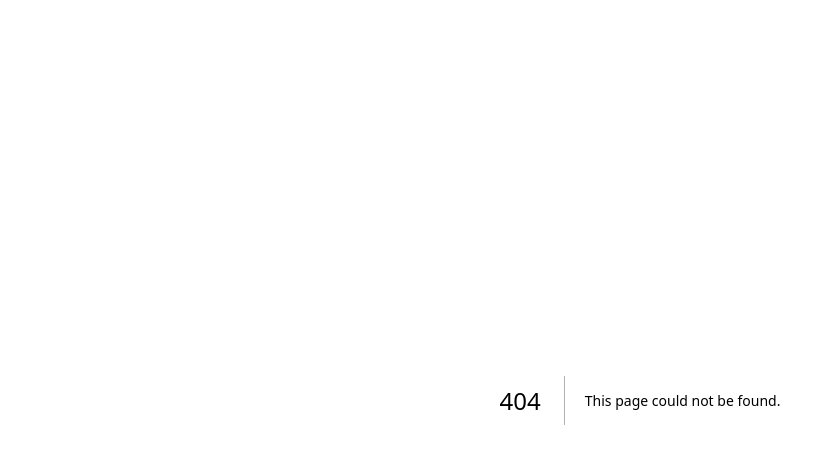
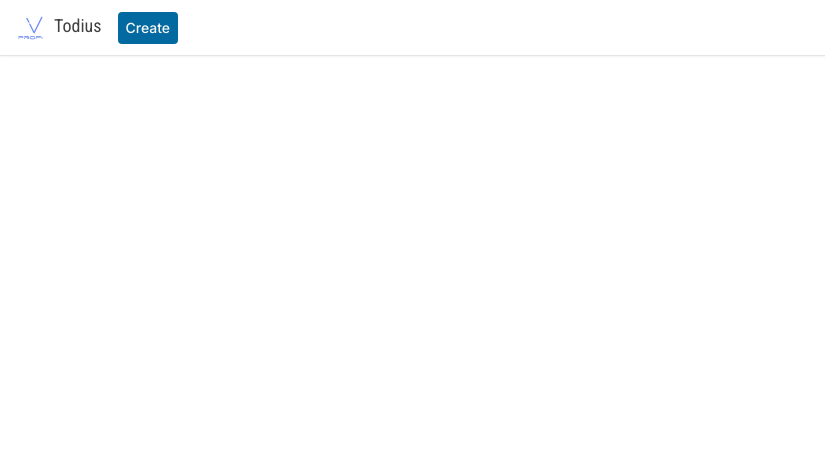
Before and after one commit to Waydj/todius, a Next.js app: page /organization/1 in a window 1280 px wide. Before the commit this address had no page. Shown: the top 464 px of the page, without its empty margins (0-825 px from the left). Built offline with nearby package versions, Linux system fonts and the light colour scheme.

Commit message:
add organization, edit middleware, style button

```diff
--- /dev/null
+++ b/app/(platform)/(clerk)/select-org/[[...select-org]]/page.tsx
@@ -0,0 +1,11 @@
+import { OrganizationList } from "@clerk/nextjs";
+
+export default function CreateOrganizationPage() {
+  return (
+    <OrganizationList
+      hidePersonal
+      afterSelectOrganizationUrl="/organization/:id"
+      afterCreateOrganizationUrl="/organization/:id"
+    />
+  );
+}
--- /dev/null
+++ b/app/(platform)/(dashboard)/_components/navbar.tsx
@@ -0,0 +1,51 @@
+import Logo from "@/components/ui/Logo";
+import { Button } from "@/components/ui/button";
+import { OrganizationSwitcher, UserButton } from "@clerk/nextjs";
+import { Plus } from "lucide-react";
+
+const Navbar = () => {
+  return (
+    <nav className="fixed z-50 top-0 px-4 w-full h-14 border-b shadow-sm bg-white flex items-center">
+      {/* TODO: mobile */}
+      <div className="flex items-center gap-x-4">
+        <div className="hidden md:flex">
+          <Logo />
+        </div>
+        <Button
+          size="sm"
+          variant="primary"
+          className="rounded-sm hidden md:block h-auto py-1.5 px-2"
+        >
+          Create
+        </Button>
+        <Button
+          size="sm"
+          variant="primary"
+          className="rounded-sm block md:hidden"
+        >
+          <Plus className="h-4 w-4" />
+        </Button>
+      </div>
+      <div className="ml-auto flex items-center gap-x-2">
+        <OrganizationSwitcher
+          hidePersonal
+          afterCreateOrganizationUrl="/organization/:id"
+          afterLeaveOrganizationUrl="/select-org"
+          afterSelectOrganizationUrl="/organization/:id"
+          appearance={{
+            elements: {
+              rootBox: {
+                display: "flex",
+                justifyContent: "center",
+                alignItems: "center",
+              },
+            },
+          }}
+        />
+        <UserButton afterSignOutUrl="/" />
+      </div>
+    </nav>
+  );
+};
+
+export default Navbar;
--- /dev/null
+++ b/app/(platform)/(dashboard)/layout.tsx
@@ -0,0 +1,12 @@
+import Navbar from "./_components/navbar";
+
+const DashboardLayout = ({ children }: { children: React.ReactNode }) => {
+  return (
+    <div className="h-full">
+      <Navbar />
+      {children}
+    </div>
+  );
+};
+
+export default DashboardLayout;
--- /dev/null
+++ b/app/(platform)/(dashboard)/organization/[organizationId]/page.tsx
@@ -0,0 +1,5 @@
+const OrganizationIdPage = () => {
+  return <div>Organization page</div>;
+};
+
+export default OrganizationIdPage;
--- a/components/ui/button.tsx
+++ b/components/ui/button.tsx
@@ -1,8 +1,8 @@
-import * as React from "react"
-import { Slot } from "@radix-ui/react-slot"
-import { cva, type VariantProps } from "class-variance-authority"
+import * as React from "react";
+import { Slot } from "@radix-ui/react-slot";
+import { cva, type VariantProps } from "class-variance-authority";
 
-import { cn } from "@/lib/utils"
+import { cn } from "@/lib/utils";
 
 const buttonVariants = cva(
   "inline-flex items-center justify-center whitespace-nowrap rounded-md text-sm font-medium ring-offset-background transition-colors focus-visible:outline-none focus-visible:ring-2 focus-visible:ring-ring focus-visible:ring-offset-2 disabled:pointer-events-none disabled:opacity-50",
@@ -18,6 +18,7 @@
           "bg-secondary text-secondary-foreground hover:bg-secondary/80",
         ghost: "hover:bg-accent hover:text-accent-foreground",
         link: "text-primary underline-offset-4 hover:underline",
+        primary: "bg-sky-700 text-primary-foreground hover:bg-sky-700/90",
       },
       size: {
         default: "h-10 px-4 py-2",
@@ -31,26 +32,26 @@
       size: "default",
     },
   }
-)
+);
 
 export interface ButtonProps
   extends React.ButtonHTMLAttributes<HTMLButtonElement>,
     VariantProps<typeof buttonVariants> {
-  asChild?: boolean
+  asChild?: boolean;
 }
 
 const Button = React.forwardRef<HTMLButtonElement, ButtonProps>(
   ({ className, variant, size, asChild = false, ...props }, ref) => {
-    const Comp = asChild ? Slot : "button"
+    const Comp = asChild ? Slot : "button";
     return (
       <Comp
         className={cn(buttonVariants({ variant, size, className }))}
         ref={ref}
         {...props}
       />
-    )
+    );
   }
-)
-Button.displayName = "Button"
+);
+Button.displayName = "Button";
 
-export { Button, buttonVariants }
+export { Button, buttonVariants };
```
Also changed, not shown: middleware.ts (+23 -1 lines).
